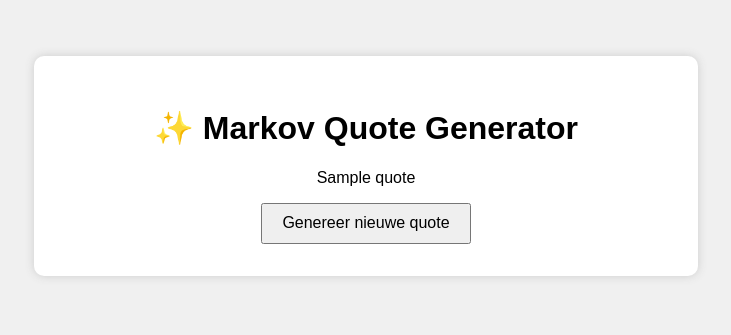
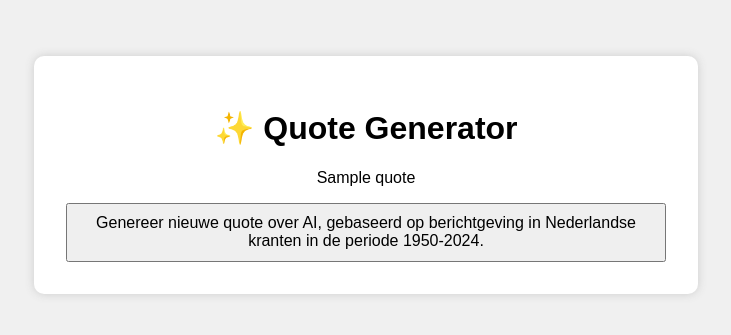
Before and after one commit to JdecookerFJ/markov-quotes, a Flask app: template templates/index.html in a window 1280 px wide. Shown: the top 335 px of the page, without its empty margins (274-1005 px from the left). Run offline with Flask 3, Linux system fonts and the light colour scheme; the template is opened without the code that fills it: most values are stand-ins (such as "Sample title", 1, 10 or a date in 2020); parts of the project's set-up code (start-up, migrations or seed data) failed here and were passed over.

Commit message:
Update index.html

```diff
--- a/templates/index.html
+++ b/templates/index.html
@@ -2,15 +2,15 @@
 <html lang="nl">
 <head>
   <meta charset="UTF-8">
-  <title>Markov Quote Generator</title>
+  <title>AI-Quote Generator</title>
   <link rel="stylesheet" href="/static/style.css">
 </head>
 <body>
   <div class="container">
-    <h1>✨ Markov Quote Generator</h1>
+    <h1>✨ Quote Generator</h1>
     <p>{{ quote }}</p>
     <form method="get">
-        <button type="submit">Genereer nieuwe quote</button>
+        <button type="submit">Genereer nieuwe quote over AI, gebaseerd op berichtgeving in Nederlandse kranten in de periode 1950-2024.</button>
     </form>
   </div>
 </body>
```
